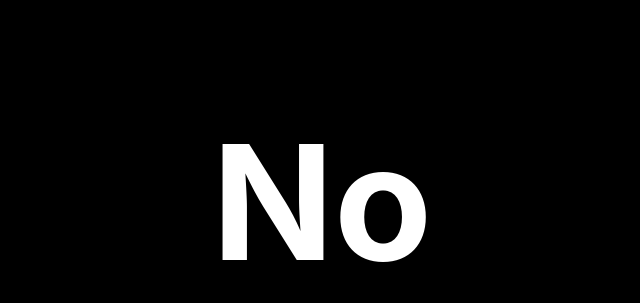
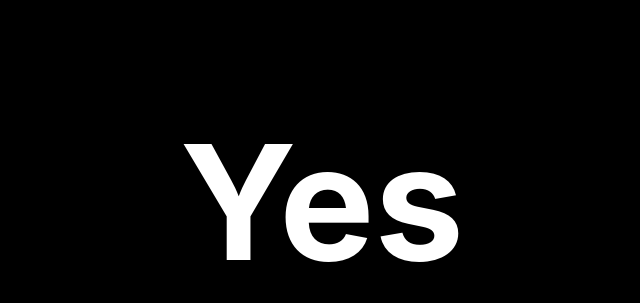
Before and after one commit to avanegas95/babyfrankie, a plain HTML site: page index.html in a window 1280 px wide. Shown: the part 198-501 px from the top of the page, without its empty margins (318-958 px from the left). Drawn offline with Linux system fonts and the light colour scheme.

Commit message:
Change 'No' text to 'Yes' in index.html

```diff
--- a/index.html
+++ b/index.html
@@ -41,6 +41,6 @@
     </style>
 </head>
 <body>
-    <div class="no-text">No</div>
+    <div class="no-text">Yes</div>
 </body>
 </html>
```
